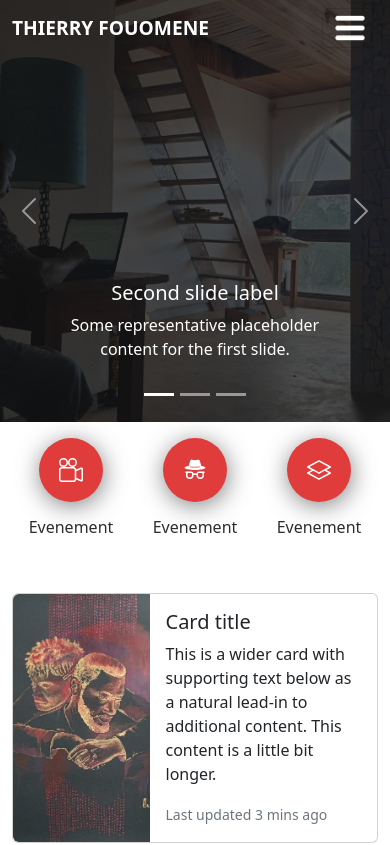
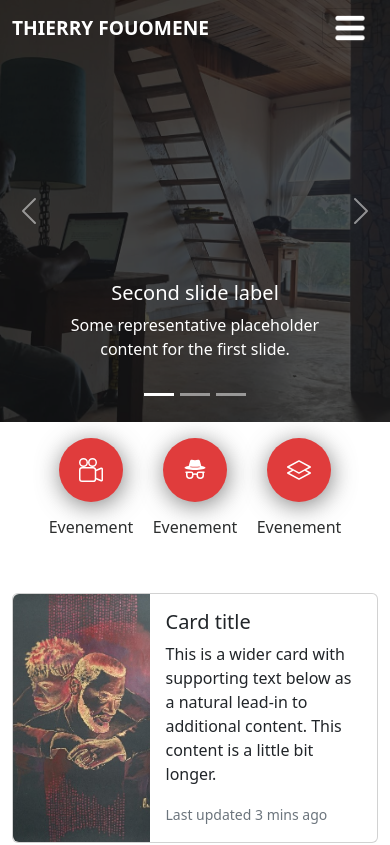
Before and after one commit to viadel13/Blog-Thierry, a React (Create React App) app: page / in a window 390 px wide. Shown: the top 845 px of the page. Built offline with nearby package versions, Linux system fonts and the light colour scheme.

Commit message:
first commit

```diff
--- a/src/assets/css/responsive.css
+++ b/src/assets/css/responsive.css
@@ -59,7 +59,7 @@
 
   .iconDescrip {
     font-size: 1.5em;
-    margin: 0 30px;
+    margin: 0 20px;
     padding: 20px;
     background-color: rgb(224, 60, 60);
     border-radius: 50%;
```
